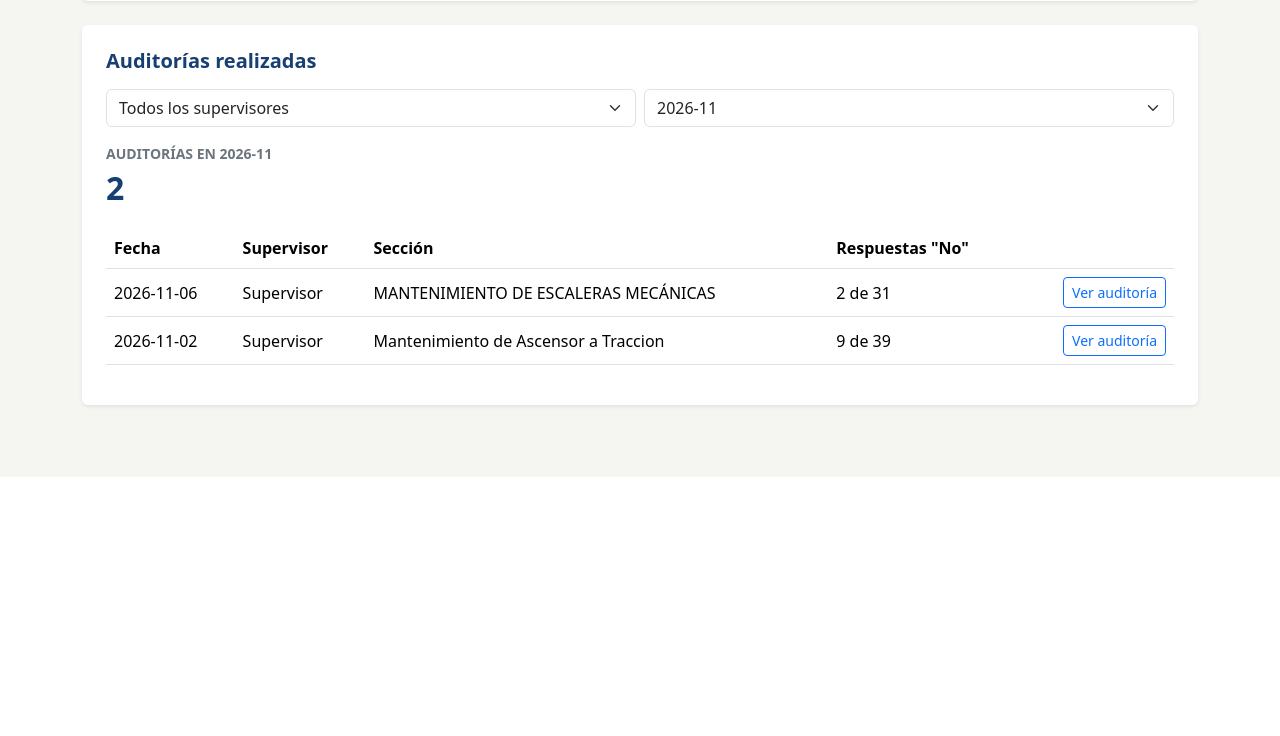
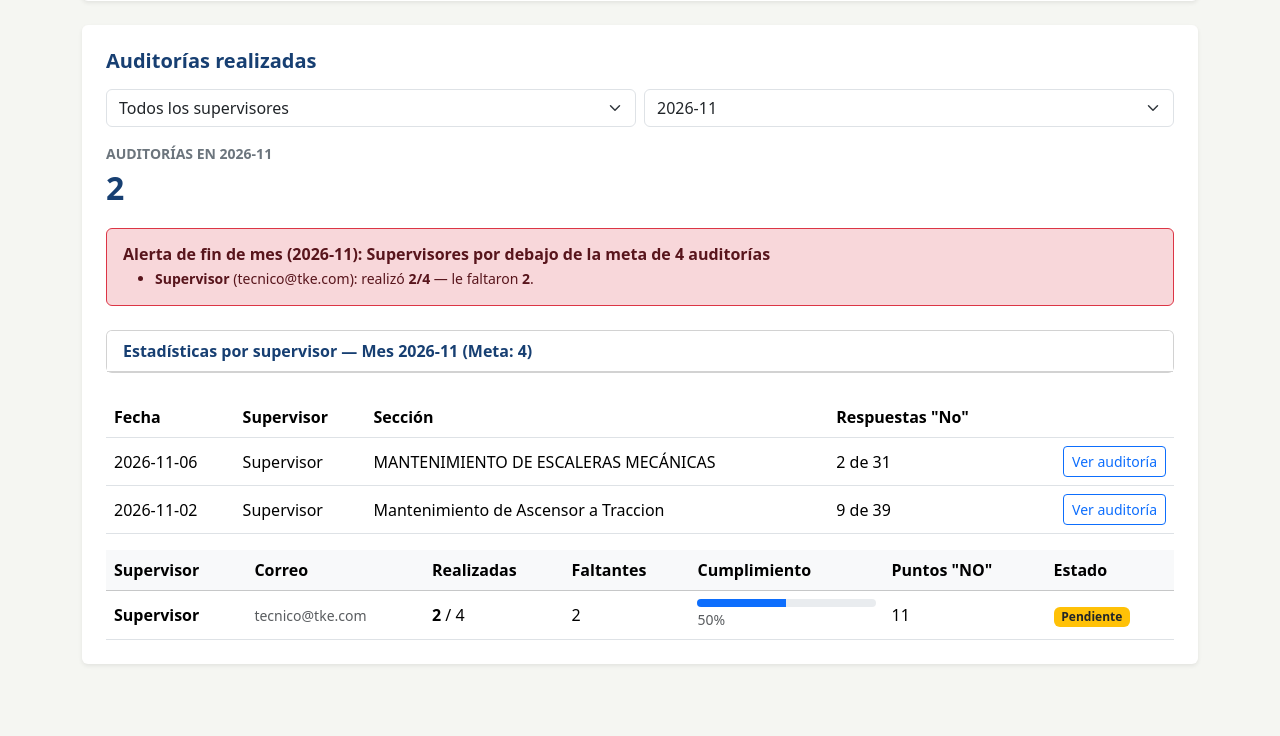
Before and after one commit to AiluuMier/teknica-audiorias, a Flask app: page /admin in a window 1280 px wide. Shown: the part 743-1479 px from the top of the page. Before the commit the page ends 1220 px from the top, so only its background shows below. Run offline with Flask 3, Linux system fonts and the light colour scheme; a user stored in the database is signed in; data comes from the database, SQL or seed files in the repository; some libraries are stand-ins or nearby versions.

Commit message:
guardado por las dudis

```diff
--- a/app.py
+++ b/app.py
@@ -8,7 +8,8 @@ import threading
 from datetime import timedelta
 from functools import wraps
 from io import BytesIO
-
+import calendar
+from datetime import datetime
 import click
 from flask import (
     Flask,
@@ -392,7 +393,6 @@ def buscar_seccion(seccion_id):
 @rol_required(ROL_ADMIN, ROL_SUPERVISOR)
 def inicio():
   return render_template("index.html", secciones=todas_las_secciones())
-
 # ========================== Panel del Supervisor ==========================
 @app.route("/mis-auditorias")
 @rol_required(ROL_SUPERVISOR)
@@ -406,14 +406,22 @@ def mis_auditorias():
   ).fetchall()
 
   meta_mensual = 4
-  mes_actual = time.strftime("%Y-%m")
+  umbral_aviso = 3
+  hoy = datetime.now()
+  mes_actual = hoy.strftime("%Y-%m")
+  ultimo_dia = calendar.monthrange(hoy.year, hoy.month)[1]
+  dias_restantes = max(0, ultimo_dia - hoy.day)
 
-  # Contar cuántas auditorías hizo en el mes actual (YYYY-MM)
   realizadas_mes = sum(
       1 for a in auditorias if (a["fecha"] or "").startswith(mes_actual)
   )
   faltantes = max(0, meta_mensual - realizadas_mes)
   porcentaje = min(100, int((realizadas_mes / meta_mensual) * 100))
+
+  # Aviso cuando está finalizando el mes (5 días o menos) y lleva menos de 3
+  alerta_fin_mes = (
+      dias_restantes <= 5 and realizadas_mes < umbral_aviso
+  )
 
   estadisticas = {
       "mes_actual": mes_actual,
@@ -423,6 +431,8 @@ def mis_auditorias():
       "porcentaje": porcentaje,
       "total_historico": len(auditorias),
       "meta_cumplida": realizadas_mes >= meta_mensual,
+      "dias_restantes": dias_restantes,
+      "alerta_fin_mes": alerta_fin_mes,
   }
 
   return render_template(
@@ -445,7 +455,9 @@ def admin_panel():
   total_secciones = len(todas_las_secciones())
   total_auditorias = db.execute("SELECT COUNT(*) FROM auditorias").fetchone()[0]
 
-  mes_actual = time.strftime("%Y-%m")
+  meta_mensual = 4
+  hoy = datetime.now()
+  mes_actual = hoy.strftime("%Y-%m")
   mes = request.args.get("mes", mes_actual)
   usuario_sel = request.args.get("usuario", type=int)
   if usuario_sel not in ids_supervisores:
@@ -468,6 +480,53 @@ def admin_panel():
           (mes,),
       )
   }
+
+  # Conteo de respuestas "no" por supervisor en el mes seleccionado
+  no_por_usuario = {
+      r["usuario_id"]: r["total_no"]
+      for r in db.execute(
+          """
+          SELECT a.usuario_id,
+                 SUM(CASE WHEN r.respuesta = 'no' THEN 1 ELSE 0 END) AS total_no
+          FROM auditorias a
+          LEFT JOIN auditoria_respuestas r ON r.auditoria_id = a.id
+          WHERE substr(a.fecha, 1, 7) = ?
+          GROUP BY a.usuario_id
+          """,
+          (mes,),
+      )
+  }
+
+  # Si el mes consultado ya pasó respecto al mes actual, se considera mes cerrado
+  mes_cerrado = mes < mes_actual
+  ultimo_dia_actual = calendar.monthrange(hoy.year, hoy.month)[1]
+  dias_restantes_actual = max(0, ultimo_dia_actual - hoy.day)
+
+  resumen_supervisores = []
+  incumplidores = []
+
+  for sup in supervisores:
+    realizadas = conteo_mes.get(sup["id"], 0)
+    faltantes = max(0, meta_mensual - realizadas)
+    cumplio = realizadas >= meta_mensual
+    cant_no = no_por_usuario.get(sup["id"], 0) or 0
+
+    fila_sup = {
+        "id": sup["id"],
+        "nombre": sup["nombre"] or sup["email"],
+        "email": sup["email"],
+        "activo": sup["activo"],
+        "realizadas": realizadas,
+        "meta": meta_mensual,
+        "faltantes": faltantes,
+        "porcentaje": min(100, int((realizadas / meta_mensual) * 100)),
+        "cumplio": cumplio,
+        "cant_no": cant_no,
+    }
+    resumen_supervisores.append(fila_sup)
+
+    if not cumplio and (mes_cerrado or dias_restantes_actual <= 5):
+      incumplidores.append(fila_sup)
 
   ids_filtro = [usuario_sel] if usuario_sel else ids_supervisores
   auditorias_mes = []
@@ -500,8 +559,10 @@ def admin_panel():
       usuario_sel=usuario_sel,
       conteo_mes=conteo_mes,
       auditorias_mes=auditorias_mes,
+      resumen_supervisores=resumen_supervisores,
+      incumplidores=incumplidores,
+      mes_cerrado=mes_cerrado,
   )
-
 
 # ====================== Detalle y PDF de una auditoría ======================
 def cargar_auditoria(audit_id):
--- a/templates/admin.html
+++ b/templates/admin.html
@@ -163,8 +163,85 @@
         {% else %}
           <tr><td colspan="5" class="text-secondary">Sin auditorías este mes.</td></tr>
         {% endfor %}
+      </tbody>{% if incumplidores %}
+<div class="alert alert-danger border-danger mb-4" role="alert">
+  <h6 class="alert-heading fw-bold mb-1">
+    {% if mes_cerrado %}
+      Alerta de cierre ({{ mes }}): Supervisores que no completaron la meta de 4 auditorías
+    {% else %}
+      Alerta de fin de mes ({{ mes }}): Supervisores por debajo de la meta de 4 auditorías
+    {% endif %}
+  </h6>
+  <ul class="mb-0 small">
+    {% for inc in incumplidores %}
+      <li>
+        <strong>{{ inc.nombre }}</strong> ({{ inc.email }}): realizó
+        <strong>{{ inc.realizadas }}/4</strong> — le faltaron <strong>{{ inc.faltantes }}</strong>.
+      </li>
+    {% endfor %}
+  </ul>
+</div>
+{% endif %}
+
+<div class="card mb-4">
+  <div class="card-header bg-white fw-bold text-navy">
+    Estadísticas por supervisor — Mes {{ mes }} (Meta: 4)
+  </div>
+  <div class="table-responsive">
+    <table class="table table-hover align-middle mb-0">
+      <thead class="table-light">
+        <tr>
+          <th>Supervisor</th>
+          <th>Correo</th>
+          <th>Realizadas</th>
+          <th>Faltantes</th>
+          <th>Cumplimiento</th>
+          <th>Puntos "NO"</th>
+          <th>Estado</th>
+        </tr>
+      </thead>
+      <tbody>
+        {% for s in resumen_supervisores %}
+        <tr>
+          <td class="fw-semibold">{{ s.nombre }}</td>
+          <td class="text-muted small">{{ s.email }}</td>
+          <td><strong>{{ s.realizadas }}</strong> / {{ s.meta }}</td>
+          <td>{{ s.faltantes }}</td>
+          <td style="min-width: 140px;">
+            <div class="progress" style="height: 8px;">
+              <div class="progress-bar {{ 'bg-success' if s.cumplio else 'bg-primary' }}"
+                   style="width: {{ s.porcentaje }}%;"></div>
+            </div>
+            <small class="text-muted">{{ s.porcentaje }}%</small>
+          </td>
+          <td>{{ s.cant_no }}</td>
+          <td>
+            {% if s.cumplio %}
+              <span class="badge bg-success">Meta cumplida</span>
+            {% elif mes_cerrado %}
+              <span class="badge bg-danger">No completó</span>
+            {% else %}
+              <span class="badge bg-warning text-dark">Pendiente</span>
+            {% endif %}
+          </td>
+        </tr>
+        {% else %}
+        <tr>
+          <td colspan="7" class="text-center text-muted py-3">No hay supervisores registrados.</td>
+        </tr>
+        {% endfor %}
       </tbody>
     </table>
   </div>
 </div>
+    </table>
+  </div>
+</div>
+<script>
+  document.addEventListener("DOMContentLoaded", function () {
+    document.querySelectorAll(".progress-bar[data-width]").forEach(function (bar) {
+      bar.style.width = bar.dataset.width + "%";
+    });
+  });
+</script>
 {% endblock %}
```
Also changed, not shown: templates/mis_auditorias.html (+9 -0 lines).
